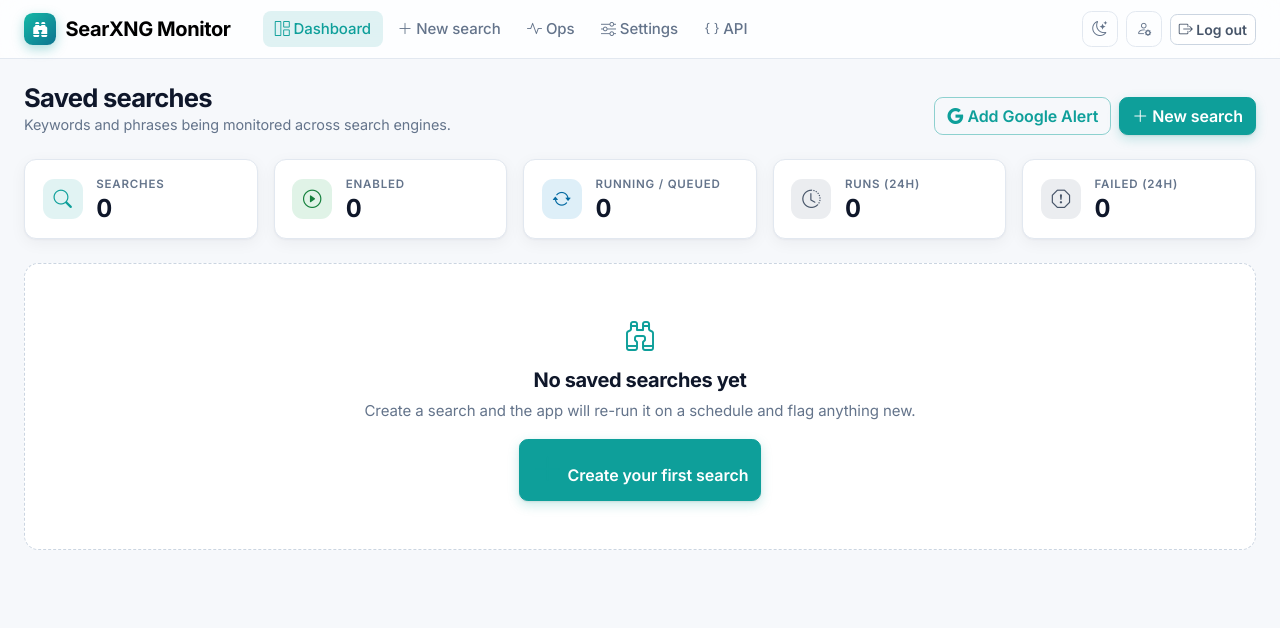
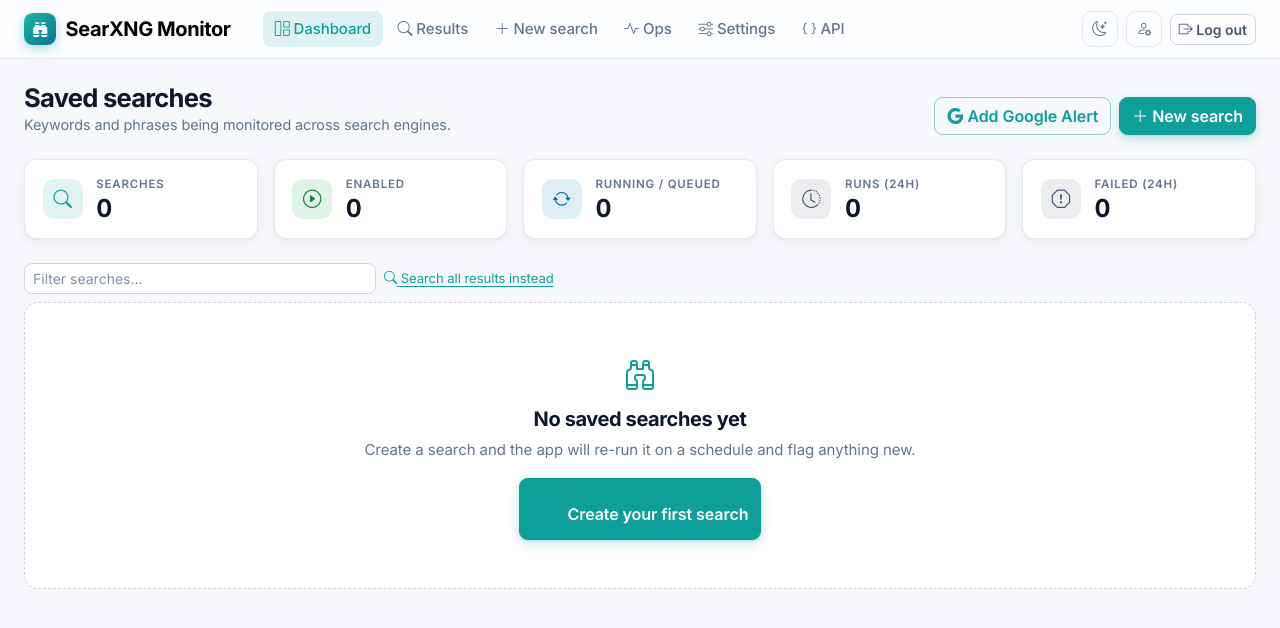
Before and after one commit to nixintel/searxngmonitor, a Django app: page / in a window 1280 px wide. Shown: the top 628 px of the page. Run offline with Django 5.2, Linux system fonts and the light colour scheme; the visitor is signed in with stand-in values (Sample User, id 1); data comes from the database, SQL or seed files in the repository; data that the repository does not hold is empty; parts of the project's set-up code (start-up, migrations or seed data) failed here and were passed over.

Commit message:
Added results page for global search

```diff
--- a/monitor/api/views.py
+++ b/monitor/api/views.py
@@ -17,7 +17,8 @@ RESULT_FILTERS = [
     OpenApiParameter("view", str, enum=["all", "new", "tagged", "deleted"],
                      description="Which results: all (default, excludes deleted), new, tagged, deleted"),
     OpenApiParameter("tag", str, description="Tag id or name"),
-    OpenApiParameter("q", str, description="Text filter on title/content/url"),
+    OpenApiParameter("q", str, description='Keywords matched against title/content/url. Every word must match; '
+                                            'use quotes for an exact phrase, e.g. acme "data breach"'),
 ]
 
 
--- a/monitor/queries.py
+++ b/monitor/queries.py
@@ -1,4 +1,6 @@
 """Query helpers shared by the UI and the API."""
+
+import re
 
 from django.db.models import Count, IntegerField, OuterRef, Q, Subquery, Value
 from django.db.models.functions import Coalesce
@@ -8,6 +10,7 @@ from monitor.models import LogEntry, SavedSearch, SearchResult, SearchRun, Tag
 LOG_LEVELS = ["DEBUG", "INFO", "WARNING", "ERROR", "CRITICAL"]
 RESULT_VIEWS = ["all", "new", "tagged", "deleted"]
 TRUTHY = ("1", "true", "True", "yes", "on")
+TERM_RE = re.compile(r'"([^"]*)"|(\S+)')
 
 
 def _count_subquery(qs):
@@ -52,10 +55,30 @@ def filter_results(params, qs):
     if tag:
         qs = qs.filter(tags__id=tag) if str(tag).isdigit() else qs.filter(tags__name=Tag.normalize(tag))
         qs = qs.distinct()
-    if params.get("q"):
-        q = params["q"]
-        qs = qs.filter(Q(title__icontains=q) | Q(content__icontains=q) | Q(url__icontains=q))
+    for term in search_terms(params.get("q")):
+        qs = qs.filter(Q(title__icontains=term) | Q(content__icontains=term) | Q(url__icontains=term))
     return qs.prefetch_related("tags")
+
+
+def search_terms(q, limit=10):
+    """Split a keyword query into terms: words, or "quoted phrases". Every term must match.
+
+    e.g. 'acme "data breach"' -> ['acme', 'data breach']. Only double quotes group words, so apostrophes and
+    backslashes are kept as typed (e.g. o'brien); a stray unclosed quote is ignored.
+    """
+    terms = []
+    for phrase, word in TERM_RE.findall(q or ""):
+        term = (phrase or word).replace('"', "").strip()
+        if term:
+            terms.append(term)
+    return terms[:limit]
+
+
+def filter_searches(q, qs):
+    """Saved searches whose name, query or feed URL contains every term of `q`."""
+    for term in search_terms(q):
+        qs = qs.filter(Q(name__icontains=term) | Q(query__icontains=term) | Q(feed_url__icontains=term))
+    return qs
 
 
 def result_view_counts(search):
--- a/monitor/templates/monitor/base.html
+++ b/monitor/templates/monitor/base.html
@@ -59,6 +59,7 @@
             <span hx-get="{% url 'new-badge' %}" hx-trigger="every 30s, refreshBadge from:body" hx-swap="innerHTML">{% include "monitor/partials/new_badge.html" %}</span>
           </a>
         </li>
+        <li class="nav-item"><a class="nav-link {% if url_name == 'results' %}active{% endif %}" href="{% url 'results' %}"><i class="bi bi-search"></i> Results</a></li>
         <li class="nav-item"><a class="nav-link {% if url_name == 'search-create' %}active{% endif %}" href="{% url 'search-create' %}"><i class="bi bi-plus-lg"></i> New search</a></li>
         <li class="nav-item"><a class="nav-link {% if url_name == 'ops' %}active{% endif %}" href="{% url 'ops' %}"><i class="bi bi-activity"></i> Ops</a></li>
         <li class="nav-item"><a class="nav-link {% if url_name == 'settings' %}active{% endif %}" href="{% url 'settings' %}"><i class="bi bi-sliders"></i> Settings</a></li>
--- a/monitor/templates/monitor/dashboard.html
+++ b/monitor/templates/monitor/dashboard.html
@@ -77,7 +77,24 @@
   </div></div></div>
 </div>
 
-<div hx-get="{% url 'dashboard-table' %}" hx-trigger="every 30s, refreshTable from:body" hx-swap="innerHTML">
+<div class="d-flex flex-wrap gap-2 align-items-center mb-2">
+  <input type="search" name="q" id="search-filter" value="{{ q }}" class="form-control form-control-sm" style="max-width: 22rem"
+         placeholder="Filter searches…" aria-label="Filter searches"
+         hx-get="{% url 'dashboard-table' %}" hx-trigger="input changed delay:300ms, search" hx-target="#search-table">
+  <a class="small" id="search-results-link" href="{% url 'results' %}{% if q %}?q={{ q|urlencode }}{% endif %}">
+    <i class="bi bi-search"></i> Search all results instead</a>
+</div>
+<div id="search-table" hx-get="{% url 'dashboard-table' %}" hx-trigger="every 30s, refreshTable from:body" hx-swap="innerHTML"
+     hx-include="#search-filter">
   {% include "monitor/partials/search_table.html" %}
 </div>
 {% endblock %}
+{% block scripts %}
+<script>
+  // Keep "Search all results" pointing at whatever is typed in the filter box.
+  document.getElementById('search-filter').addEventListener('input', function () {
+    const q = this.value.trim();
+    document.getElementById('search-results-link').href = '{% url "results" %}' + (q ? '?q=' + encodeURIComponent(q) : '');
+  });
+</script>
+{% endblock %}
--- a/monitor/templates/monitor/partials/result_card.html
+++ b/monitor/templates/monitor/partials/result_card.html
@@ -1,9 +1,9 @@
 {% load humanize monitor_tags %}
 <div class="card result-card mb-2 {% if r.is_new %}result-new{% endif %} {% if r.is_deleted %}result-deleted{% endif %}" id="result-{{ r.pk }}"
-     hx-vals='{"view": "{{ view|default:'' }}"}'>
+     hx-vals='{"view": "{{ view|default:'' }}"{% if show_search %}, "show_search": "1"{% endif %}}'>
   <div class="card-body py-2 px-3">
     <div class="d-flex gap-3 align-items-start">
-      <input class="form-check-input mt-1 result-select flex-shrink-0" type="checkbox" name="ids" value="{{ r.pk }}" form="bulk-form" aria-label="Select result">
+      {% if not hide_select %}<input class="form-check-input mt-1 result-select flex-shrink-0" type="checkbox" name="ids" value="{{ r.pk }}" form="bulk-form" aria-label="Select result">{% endif %}
       <div class="flex-grow-1" style="min-width:0">
         <div class="d-flex justify-content-between align-items-start gap-2">
           <a href="{{ r.url|safe_href }}" target="_blank" rel="noopener noreferrer" class="result-title text-break">{{ r.title|default:r.url }}</a>
@@ -30,6 +30,7 @@
           </div>
         </div>
         <div class="result-url text-break">{{ r.url|truncatechars:120 }}</div>
+        {% if show_search %}<div class="small mt-1"><i class="bi bi-binoculars"></i> <a href="{% url 'search-detail' r.search_id %}">{{ r.search.name }}</a></div>{% endif %}
         {% if r.content %}<div class="result-snippet mt-1">{{ r.content|truncatechars:350 }}</div>{% endif %}
 
         <div class="d-flex flex-wrap align-items-center gap-1 mt-2">
--- a/monitor/templates/monitor/partials/results_panel.html
+++ b/monitor/templates/monitor/partials/results_panel.html
@@ -28,7 +28,7 @@
   <form method="get" class="d-flex gap-2 flex-grow-1" style="max-width: 26rem">
     <input type="hidden" name="view" value="{{ view }}">
     {% if active_tag %}<input type="hidden" name="tag" value="{{ active_tag }}">{% endif %}
-    <input type="search" name="q" value="{{ filters.q }}" class="form-control form-control-sm" placeholder="Filter results…">
+    <input type="search" name="q" value="{{ filters.q }}" class="form-control form-control-sm" placeholder="Filter results… (every word must match)">
   </form>
   <span class="small text-body-secondary">{{ page.paginator.count }} shown</span>
 </div>
--- a/monitor/templates/monitor/partials/search_table.html
+++ b/monitor/templates/monitor/partials/search_table.html
@@ -51,6 +51,13 @@
 </table>
 </div>
 </div>
+{% elif q %}
+<div class="empty-state text-center py-5 px-3">
+  <i class="bi bi-search"></i>
+  <h2 class="h5 mt-2">No saved searches match “{{ q }}”</h2>
+  <p class="text-body-secondary mb-0">The filter checks search names and queries.
+    <a href="{% url 'results' %}?q={{ q|urlencode }}">Search all results for “{{ q }}”</a> instead.</p>
+</div>
 {% else %}
 <div class="empty-state text-center py-5 px-3">
   <i class="bi bi-binoculars"></i>
--- a/monitor/urls.py
+++ b/monitor/urls.py
@@ -14,6 +14,7 @@ urlpatterns = [
     path("searches/<int:pk>/toggle/", views.toggle_enabled, name="search-toggle"),
     path("searches/<int:pk>/mark-seen/", views.mark_seen, name="search-mark-seen"),
     path("searches/<int:pk>/runs/", views.search_runs, name="search-runs"),
+    path("results/", views.ResultsView.as_view(), name="results"),
     path("results/mark-seen/", views.mark_seen, name="mark-all-seen"),
     path("searches/<int:pk>/results/bulk/", views.bulk_results, name="results-bulk"),
     path("results/<int:pk>/tags/add/", views.result_tag_add, name="result-tag-add"),
--- a/monitor/views.py
+++ b/monitor/views.py
@@ -19,8 +19,8 @@ from django.views.generic import CreateView, DeleteView, DetailView, TemplateVie
 from monitor.forms import AppSettingsForm, SearchForm
 from monitor.models import AppSettings, SavedSearch, SearchResult, SearchRun, Tag
 from monitor.queries import (
-    LOG_LEVELS, filter_logs, filter_results, filter_runs, reschedule_if_needed, result_view,
-    result_view_counts, searches_with_stats, tags_for_search,
+    LOG_LEVELS, filter_logs, filter_results, filter_runs, filter_searches, reschedule_if_needed, result_view,
+    result_view_counts, search_terms, searches_with_stats, tags_for_search,
 )
 from monitor.services import health, notify, proxy_config, tor_config, updates
 from monitor.tasks import trigger_manual_run
@@ -54,7 +54,8 @@ class DashboardView(LoginRequiredMixin, TemplateView):
 
     def get_context_data(self, **kwargs):
         ctx = super().get_context_data(**kwargs)
-        ctx["searches"] = searches_with_stats()
+        ctx["q"] = self.request.GET.get("q", "").strip()
+        ctx["searches"] = filter_searches(ctx["q"], searches_with_stats())
         since = timezone.now() - timedelta(hours=24)
         recent = SearchRun.objects.filter(created_at__gte=since)
         ctx["stats"] = {
@@ -79,7 +80,39 @@ class DashboardView(LoginRequiredMixin, TemplateView):
 
 @login_required
 def dashboard_table(request):
-    return render(request, "monitor/partials/search_table.html", {"searches": searches_with_stats()})
+    q = request.GET.get("q", "").strip()
+    return render(request, "monitor/partials/search_table.html",
+                  {"searches": filter_searches(q, searches_with_stats()), "q": q})
+
+
+class ResultsView(LoginRequiredMixin, TemplateView):
+    """Keyword search across the results of every saved search."""
+
+    template_name = "monitor/results.html"
+    TABS = [("all", "All", "bi-list-ul"), ("new", "New", "bi-bell"),
+            ("tagged", "Tagged", "bi-tags"), ("deleted", "Deleted", "bi-trash")]
+
+    def get_context_data(self, **kwargs):
+        ctx = super().get_context_data(**kwargs)
+        params = self.request.GET
+        base = SearchResult.objects.all()
+        search_id = params.get("search", "")
+        if search_id.isdigit():
+            base = base.filter(search_id=search_id)
+        results = filter_results(params, base).select_related("search")
+        ctx["page"] = Paginator(results, 50).get_page(params.get("page"))
+        ctx["q"] = params.get("q", "").strip()
+        ctx["terms"] = search_terms(ctx["q"])
+        ctx["view"] = result_view(params)
+        ctx["result_tabs"] = self.TABS
+        flat = {k: params.get(k) for k in params if k not in ("view", "new", "tagged", "deleted", "page")}
+        ctx["counts"] = {key: filter_results({**flat, "view": key}, base).count() for key, _, _ in self.TABS}
+        ctx["searches"] = SavedSearch.objects.only("id", "name")
+        ctx["selected_search"] = search_id
+        ctx["active_tag"] = params.get("tag", "")
+        ctx["all_tags"] = Tag.objects.all()
+        ctx["total"] = SearchResult.objects.visible().count()
+        return ctx
 
 
 @login_required
@@ -230,8 +263,10 @@ def _card_response(request, result, toast=None, events=("refreshBadge",)):
         resp = HttpResponse("")
     else:
         result = SearchResult.objects.prefetch_related("tags").get(pk=result.pk)
+        on_results_page = request.POST.get("show_search") == "1"  # the cross-search Results page
         resp = render(request, "monitor/partials/result_card.html", {
             "r": result, "view": request.POST.get("view"), "all_tags": Tag.objects.all(),
+            "show_search": on_results_page, "hide_select": on_results_page,
         })
     payload = {e: True for e in events}
     if toast:
```
Also changed, not shown: monitor/templates/monitor/results.html (added, +65 -0 lines), monitor/tests/test_search.py (added, +142 -0 lines), README.md, monitor/migrations/0006_searchresult_trigram_indexes.py (added).
